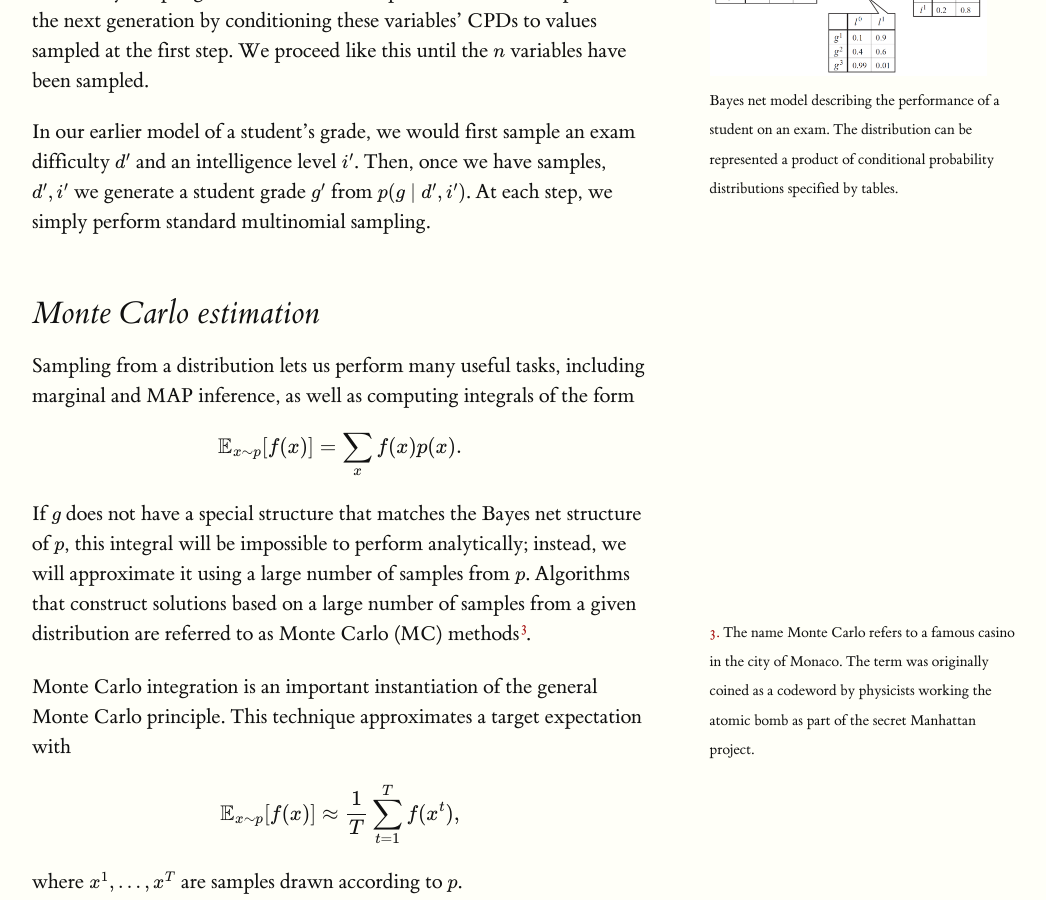
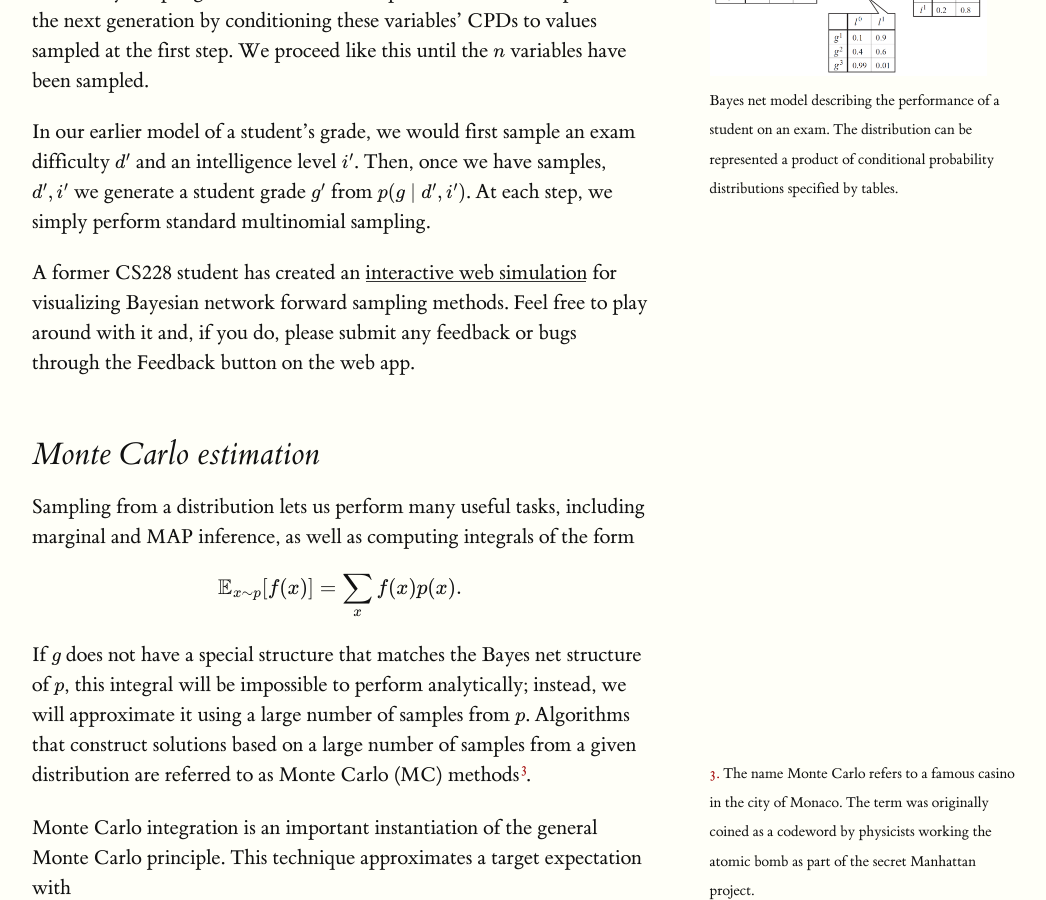
Before and after one commit to ermongroup/cs228-notes, a Jekyll site: the page built from inference/sampling/index.md, in a window 1280 px wide and 900 px high, scrolled down 1629 px. Shown: the whole window, without its empty margins (128-1174 px from the left). Built offline with Jekyll 4.4.1, drawn with Linux system fonts in a browser that asks for light colours; formulas are drawn with MathJax 3.

Commit message:
Forward sampling app linked

```diff
--- a/inference/sampling/index.md
+++ b/inference/sampling/index.md
@@ -25,6 +25,8 @@
 Our technique for sampling from multinomials naturally extends to Bayesian networks with multinomial variables, via a method called *ancestral* (or *forward*) sampling. Given a probability $$p(x_1,...,x_n)$$ specified by a Bayes net, we sample variables in topological order. In other words, we start by sampling the variables with no parents; then we sample from the next generation by conditioning these variables' CPDs to values sampled at the first step. We proceed like this until the $$n$$ variables have been sampled.
 
 In our earlier model of a student's grade, we would first sample an exam difficulty $$d'$$ and an intelligence level $$i'$$. Then, once we have samples, $$d', i'$$ we generate a student grade $$g'$$ from $$p(g \mid d', i')$$. At each step, we simply perform standard multinomial sampling.
+
+A former CS228 student has created an [interactive web simulation](http://pgmlearning.herokuapp.com/samplingApp) for visualizing Bayesian network forward sampling methods. Feel free to play around with it and, if you do, please submit any feedback or bugs through the Feedback button on the web app.
 
 ## Monte Carlo estimation
 
```
